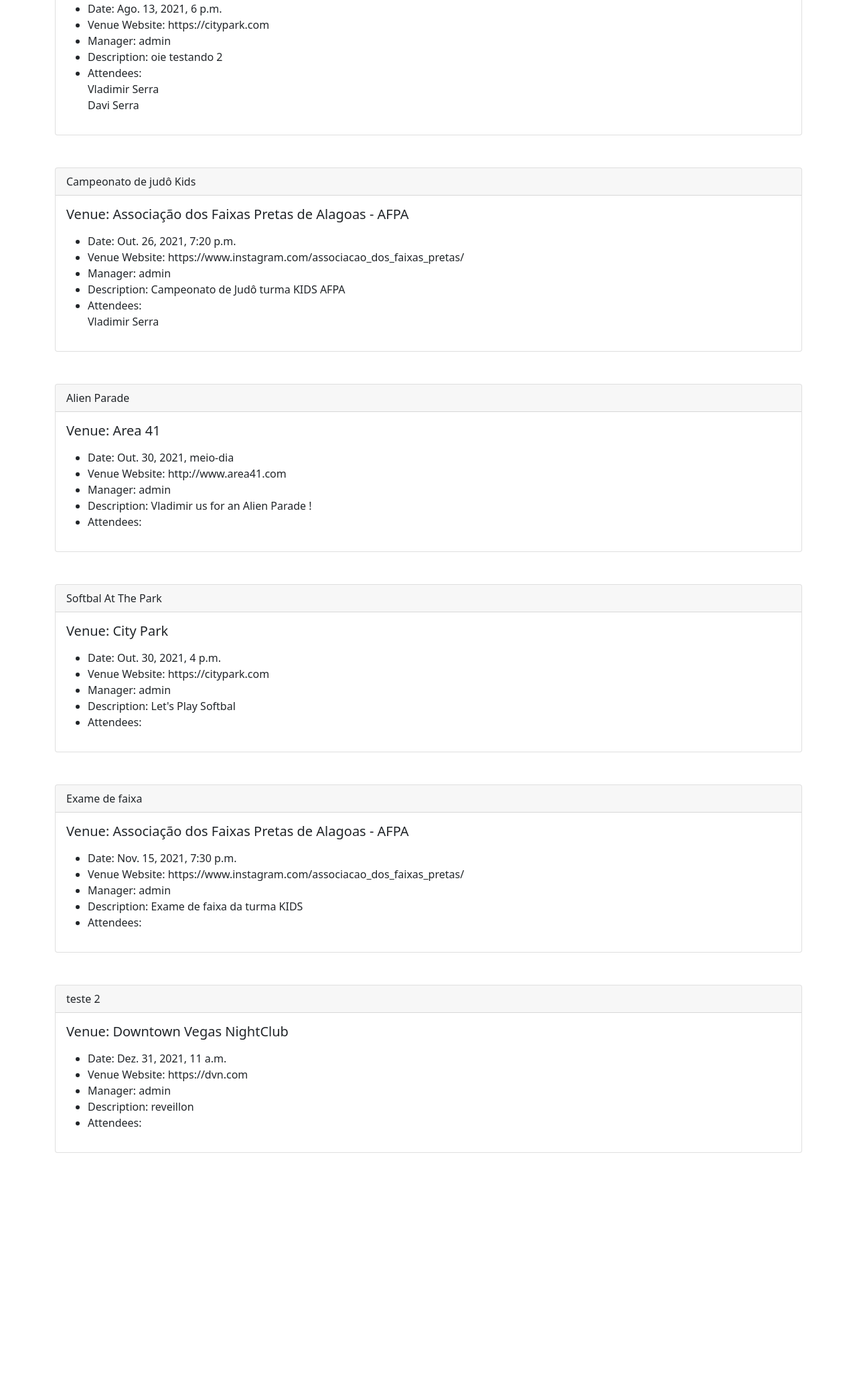
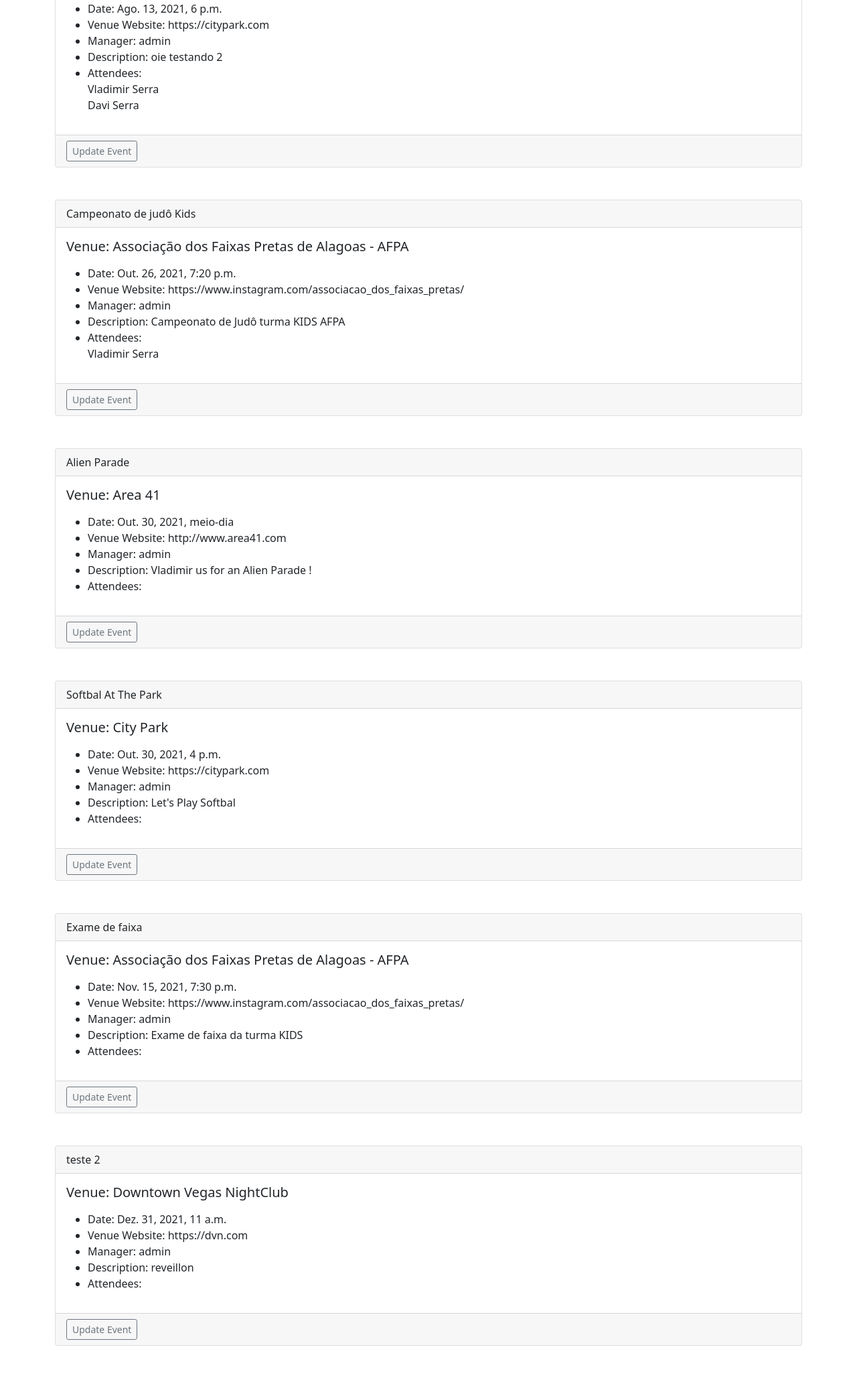
Before and after one commit to vladimirmaciel/Wednesdays, a Django app: page /events in a window 1280 px wide. Shown: the part 257-2314 px from the top of the page at 67% size. Before the commit the page ends 1978 px from the top, so only its background shows below. Run offline with Django 3.2, Linux system fonts and the light colour scheme; data comes from the database, SQL or seed files in the repository; both versions use the stored data as it was after the commit.

Commit message:
implementado função de atualizar envetns

```diff
--- a/myclub_website/events/templates/events/event_list.html
+++ b/myclub_website/events/templates/events/event_list.html
@@ -28,6 +28,11 @@
 
         </p>
     </div>
+    <div class="card-footer text-muted">
+        <a href="{% url 'update-event' event.id %}" class="btn btn-outline-secondary btn-sm">
+           Update Event
+        </a>
+    </div>
     <!-- ------- FIM ------ -->
 
 </div>
--- a/myclub_website/events/urls.py
+++ b/myclub_website/events/urls.py
@@ -17,6 +17,7 @@ urlpatterns = [
     path('show_venue/<venue_id>', views.show_venue, name='show-venue'),
     path('search_venues',views.search_venues, name='search-venues'),
     path('update_venue/<venue_id>', views.update_venue, name='update-venue'),
+    path('update_event/<event_id>', views.update_event, name='update-event'),
     path('add_event',views.add_event, name='add-event'),
 
 
--- a/myclub_website/events/views.py
+++ b/myclub_website/events/views.py
@@ -6,6 +6,14 @@ from django.http import HttpResponseRedirect
 from .models import Event, Venue
 from .forms import VenueForm, EventForm
 
+
+def update_event(request, event_id):
+    event = Event.objects.get(pk=event_id) # passado o id do objeto desejado
+    form = EventForm(request.POST or None, instance=event)
+    if form.is_valid():
+        form.save()
+        return redirect('list-events')
+    return render(request, 'events/update_event.html',{'event':event, 'form':form})
 
 
 def add_event(request):
```
Also changed, not shown: myclub_website/events/templates/events/update_event.html (added, +24 -0 lines), myclub_website/db.sqlite3.
